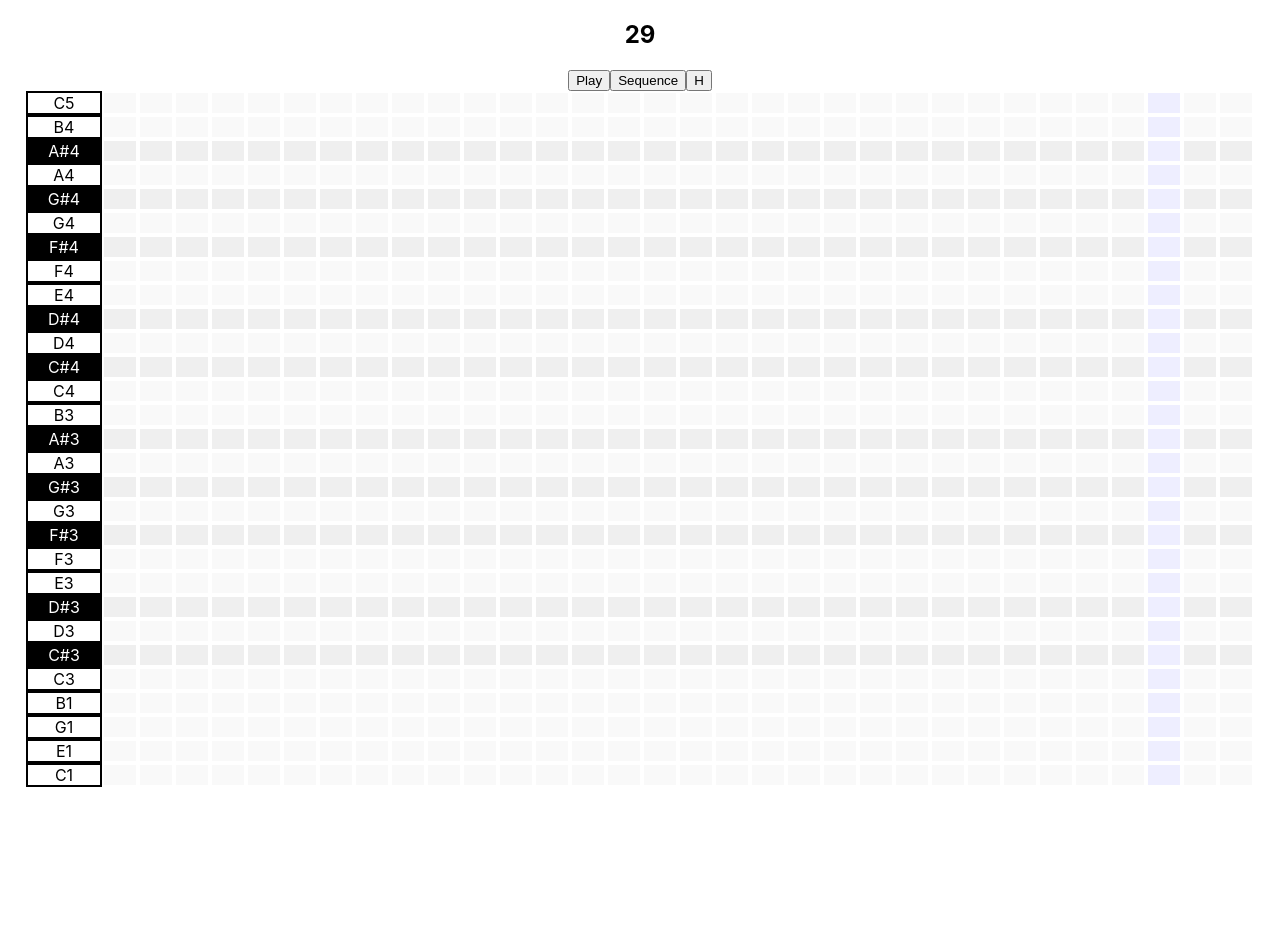
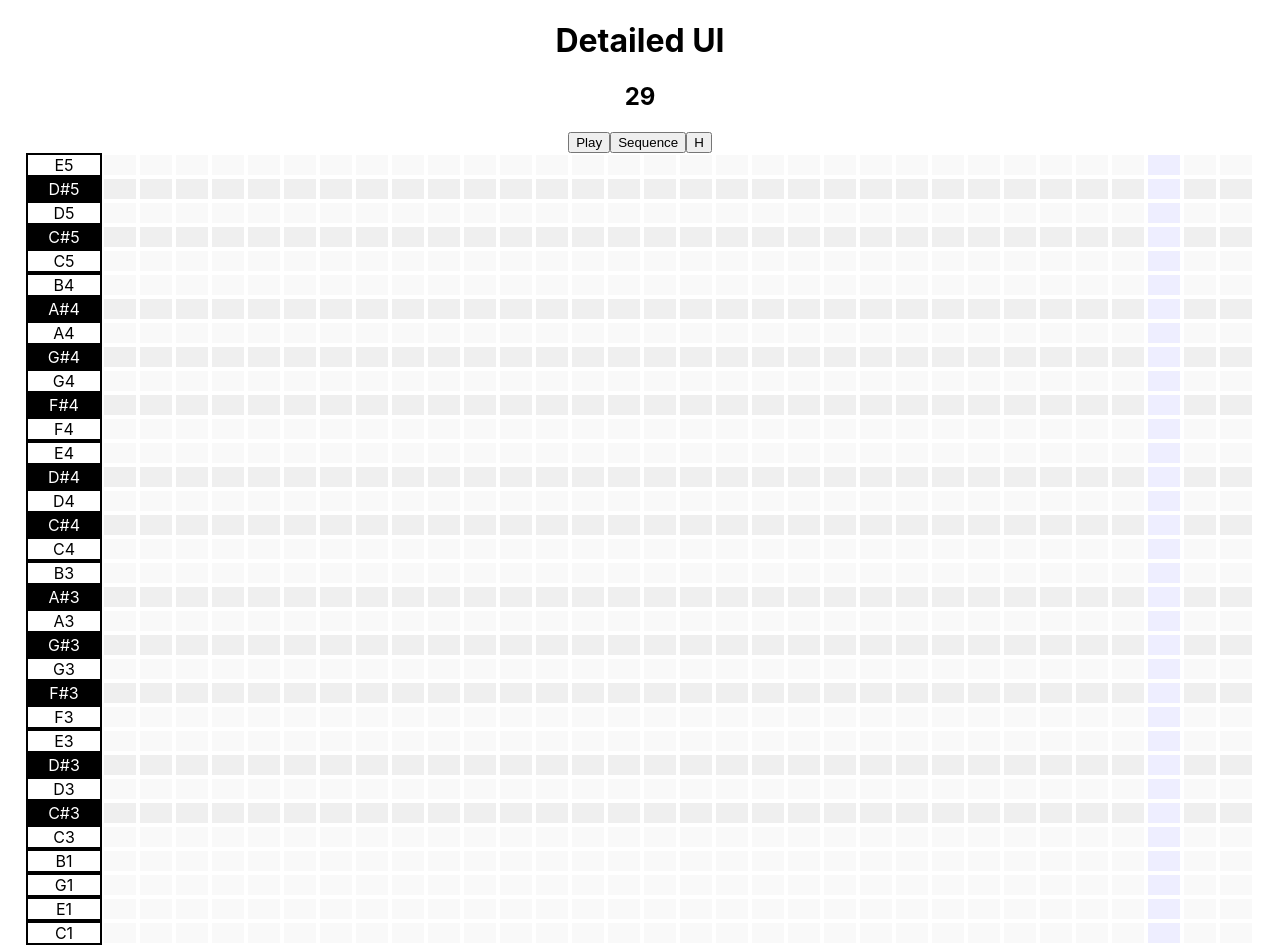
Before and after one commit to nickjoven/project-test, a React (Create React App) app: page / in a window 1280 px wide. Before the commit the page ends 800 px from the top, so only its background shows below. Built offline with nearby package versions, Linux system fonts and the light colour scheme; no server answers.

Commit message:
new simple view attempt: goal to render as columns

```diff
--- a/src/App.css
+++ b/src/App.css
@@ -70,3 +70,7 @@
   display: flex;
   justify-content: center;
 }
+
+.simple-row{
+  display:flex;
+}
--- a/src/App.js
+++ b/src/App.js
@@ -1,6 +1,7 @@
 import { useState, useEffect } from 'react'
 import * as Tone from 'tone'
 import './App.css';
+import SimpleEditor from './components/SimpleEditor';
 import Row from './components/Row'
 
 const stepsPerSegment = 4
@@ -20,35 +21,39 @@ const play = (e) => {
 }
 
 const noteMap = ([
-  'C1',
-  'E1',
-  'G1',
-  'B1',
-  'C3',
-  'C#3',
-  'D3',
-  'D#3',
-  'E3',
-  'F3',
-  'F#3',
-  'G3',
-  'G#3',
-  'A3',
-  'A#3',
-  'B3',
-  'C4',
-  'C#4',
-  'D4',
-  'D#4',
-  'E4',
-  'F4',
-  'F#4',
-  'G4',
-  'G#4',
-  'A4',
-  'A#4',
-  'B4',
-  'C5'
+  { note: 'C1', category: 'percussion' },
+  { note: 'E1', category: 'percussion' },
+  { note: 'G1', category: 'percussion' },
+  { note: 'B1', category: 'percussion' },
+  { note: 'C3', category: 'pitch' },
+  { note: 'C#3', category: 'pitch' },
+  { note: 'D3', category: 'pitch' },
+  { note: 'D#3', category: 'pitch' },
+  { note: 'E3', category: 'pitch' },
+  { note: 'F3', category: 'pitch' },
+  { note: 'F#3', category: 'pitch' },
+  { note: 'G3', category: 'pitch' },
+  { note: 'G#3', category: 'pitch' },
+  { note: 'A3', category: 'pitch' },
+  { note: 'A#3', category: 'pitch' },
+  { note: 'B3', category: 'pitch' },
+  { note: 'C4', category: 'pitch' },
+  { note: 'C#4', category: 'pitch' },
+  { note: 'D4', category: 'pitch' },
+  { note: 'D#4', category: 'pitch' },
+  { note: 'E4', category: 'pitch' },
+  { note: 'F4', category: 'pitch' },
+  { note: 'F#4', category: 'pitch' },
+  { note: 'G4', category: 'pitch' },
+  { note: 'G#4', category: 'pitch' },
+  { note: 'A4', category: 'pitch' },
+  { note: 'A#4', category: 'pitch' },
+  { note: 'B4', category: 'pitch' },
+  { note: 'C5', category: 'pitch' },
+  { note: 'C#5', category: 'pitch' },
+  { note: 'D5', category: 'pitch' },
+  { note: 'D#5', category: 'pitch' },
+  { note: 'E5',	category: 'pitch' }
 ].reverse())
 
 const makeGrid = (noteArray) => {
@@ -63,7 +68,8 @@ const makeRow = (note, rows) => {
   let row = []
   for (let i = 0; i < stepsPerSequence; i++) {
     let _note = {
-      note: note,
+      note: note.note,
+      category: note.category,
       isActive: false,
     }
     row.push(_note)
@@ -109,13 +115,14 @@ const App = () => {
       setPosition(step)
     }
 
-    Tone.Transport.bpm.value = 72
+    Tone.Transport.bpm.value = 57
     Tone.Transport.scheduleRepeat(repeat, "16n")
   }
 
   const logSequence = () => {
     console.log(sequence)
     console.log(position)
+    console.log(sequence.filter((element, index) => index < 29 ))
   }
 
   const toggleNote = (rowIndex, noteIndex) => {
@@ -127,6 +134,8 @@ const App = () => {
 
   return (
     <div className='App'>
+      {/* <SimpleEditor sequence={sequence} position={position} setSequence={setSequence} /> */}
+      <h1>Detailed UI</h1>
       <h2>{(position + 32 - 3) % 32}</h2>
       <button onClick={start}>Play</button>
       <button onClick={logSequence}>Sequence</button>
@@ -136,8 +145,8 @@ const App = () => {
           <div className='piano-roll'>
             {noteMap.map((note) => {
               return (
-                <div className={'roll-note' + ' ' + (note.includes('#') ? 'accidental': '' )} key={note} >
-                  {note}
+                <div className={'roll-note' + ' ' + (note.note.includes('#') ? 'accidental': '' )} key={note.note} >
+                  {note.note}
                 </div>
               )
             })}
--- /dev/null
+++ b/src/components/SimpleEditor.js
@@ -0,0 +1,21 @@
+import SimplePitchesContainer from "./SimplePitchesContainer"
+import SimplePercussionContainer from "./SimplePercussionContainer"
+
+const SimpleEditor = ({ sequence, position, setSequence }) => {
+
+    const getPitches = () => {
+        sequence.filter((element, index) => index < 29)
+    }
+
+
+    return (
+        <div className='simple-editor'>
+            <h1>Simple UI</h1>
+            <div className='i-am-worm'>
+                <SimplePitchesContainer sequence={sequence} position={position} setSequence={setSequence} />
+            </div>
+        </div>
+    )
+}
+
+export default SimpleEditor
--- /dev/null
+++ b/src/components/SimplePercussionContainer.js
@@ -0,0 +1,9 @@
+const SimplePercussionContainer = () => {
+    return (
+        <div>
+
+        </div>
+    )
+}
+
+export default SimplePercussionContainer
--- /dev/null
+++ b/src/components/SimplePitchCell.js
@@ -0,0 +1,9 @@
+const SimplePitchCell = ({ note, noteIndex }) => {
+    return (
+        <div>
+            {note.note}
+        </div>
+    )
+}
+
+export default SimplePitchCell
--- /dev/null
+++ b/src/components/SimplePitchRow.js
@@ -0,0 +1,15 @@
+import SimplePitchCell from "./SimplePitchCell"
+
+const SimplePitchRow = ({ row }) => {
+    return (
+        <div className='simple-row'>
+            {row.map((note, noteIndex) => {
+                return (
+                    <SimplePitchCell key={noteIndex} note={note} noteIndex={noteIndex} />
+                )
+            })}
+        </div>
+    )
+}
+
+export default SimplePitchRow
--- /dev/null
+++ b/src/components/SimplePitchesContainer.js
@@ -0,0 +1,16 @@
+import SimplePitchRow from "./SimplePitchRow"
+
+const SimplePitchesContainer = ({ sequence }) => {
+    return (
+        <div>
+            {sequence.filter((element, index) => index < 29).map((row, rowIndex) => {
+                return (
+                    <SimplePitchRow key={rowIndex} row={row} rowIndex={rowIndex} />
+                )
+
+            })}
+        </div>
+    )
+}
+
+export default SimplePitchesContainer
```
Also changed, not shown: src/components/SimpleColumn.js (added).
